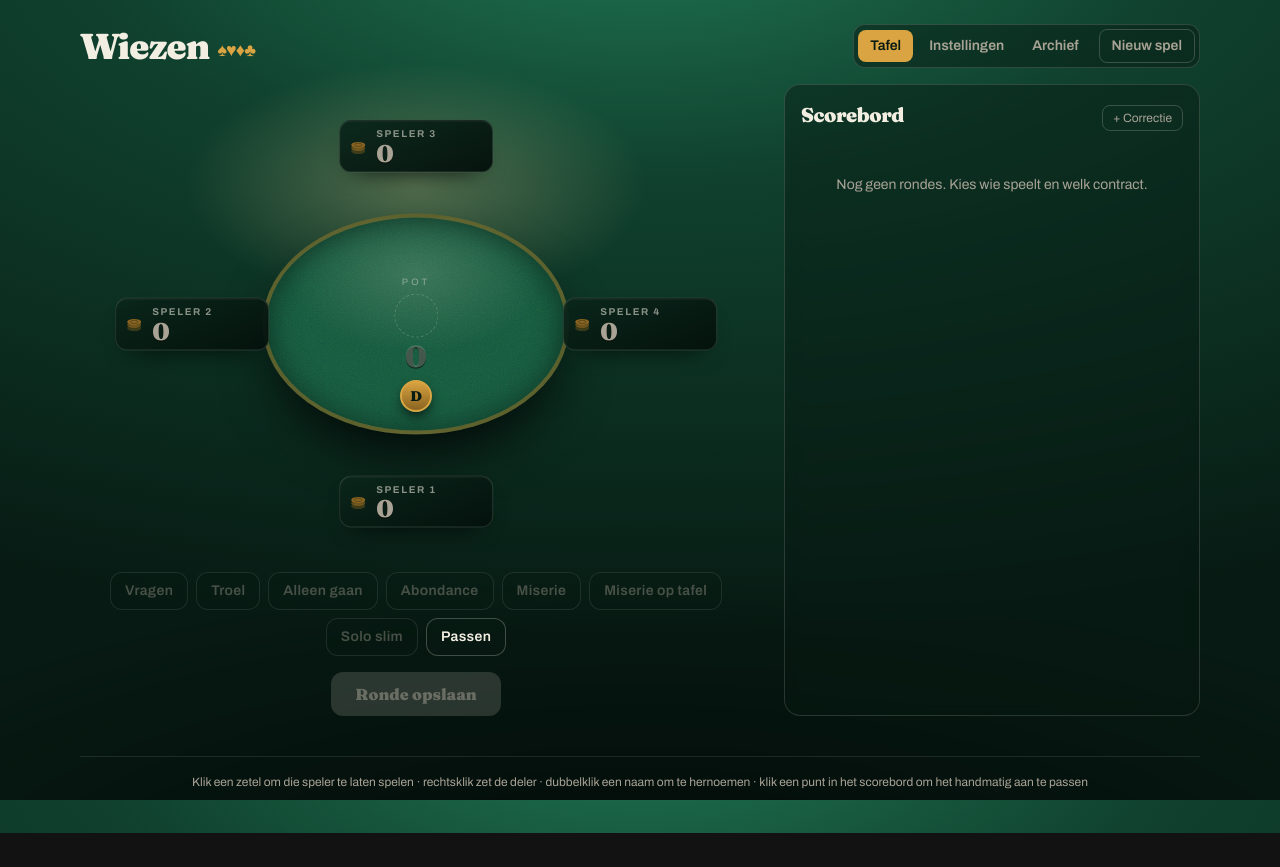
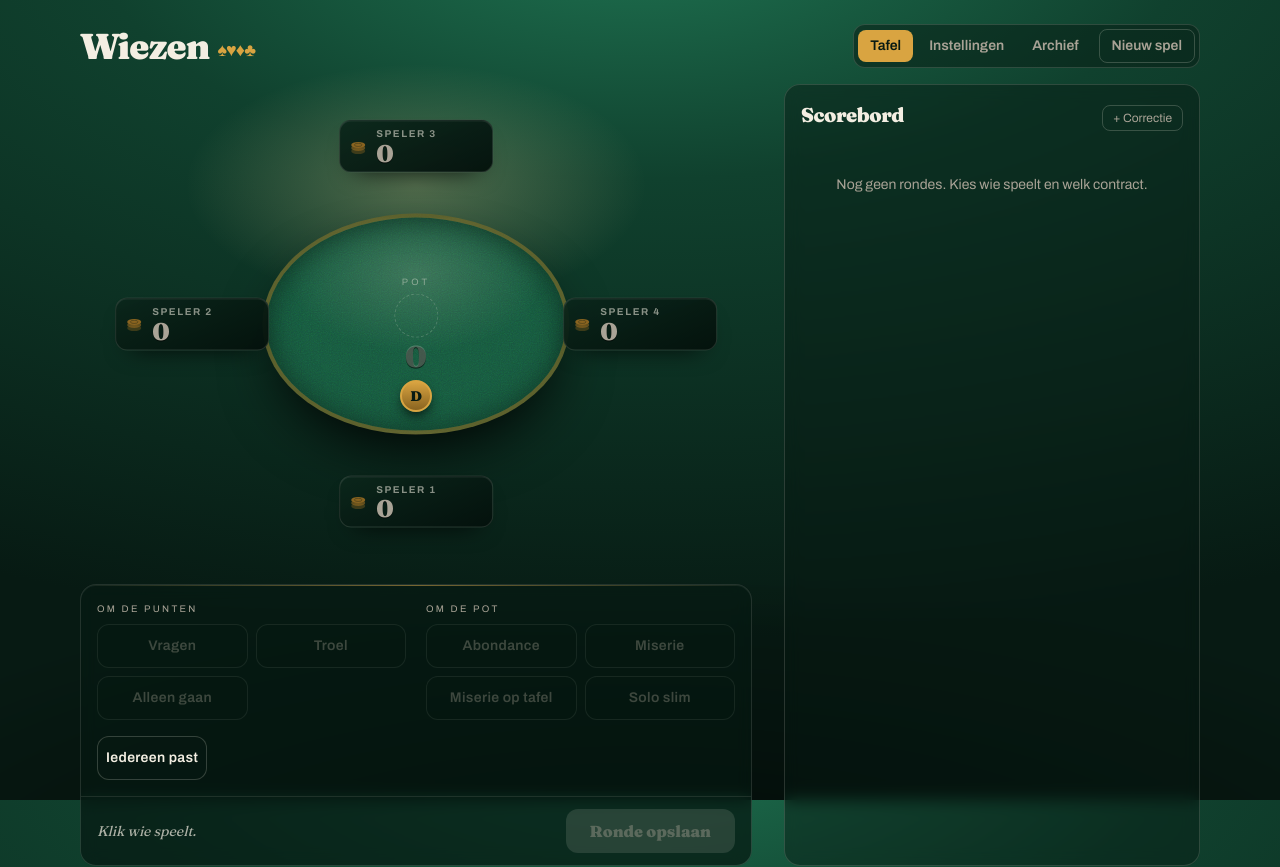
Before and after one commit to Laoujin/WiezeScoren, a React (Vite) app: page / in a window 1280 px wide. Shown: the top 867 px of the page. Before the commit the page ends 833 px from the top, so only its background shows below. Built offline with nearby package versions, Linux system fonts and the light colour scheme.

Commit message:
Lijn de contractknoppen uit in een paneel

```diff
--- a/src/ui/ContractKeuze.tsx
+++ b/src/ui/ContractKeuze.tsx
@@ -1,15 +1,14 @@
 import {
   AANTAL_MADAMS,
-  CONTRACT_NAMEN,
   SPEELBARE_CONTRACTEN,
   SPELER_IDS,
   isSpeelbaar,
   telMadams,
   type Config,
   type ContractType,
+  type SpeelbaarContract,
   type SpelerId,
 } from '../domein/contracten'
-import { ZETELS } from './zetels'
 
 const ALLE_AANTALLEN = Array.from({ length: 14 }, (_, i) => i)
 
@@ -19,6 +18,32 @@ function toegestaan(contract: ContractType, config: Config, aantalSpelers: numbe
   return config.contracten[contract].kampGroottes.includes(aantalSpelers)
 }
 
+type KnopProps = {
+  label: string
+  actief: boolean
+  bruikbaar: boolean
+  onClick: () => void
+}
+
+function ContractKnop({ label, actief, bruikbaar, onClick }: KnopProps) {
+  return (
+    <button
+      type="button"
+      disabled={!bruikbaar}
+      onClick={onClick}
+      className={`h-11 rounded-xl border px-2 text-sm font-semibold tracking-wide transition-all duration-150 ${
+        actief
+          ? 'border-messing bg-messing text-vilt-diep shadow-[0_0_26px_-6px_var(--color-messing)]'
+          : bruikbaar
+            ? 'border-krijt/20 bg-vilt-diep/60 text-krijt hover:-translate-y-0.5 hover:border-messing/70'
+            : 'cursor-not-allowed border-krijt/8 bg-vilt-diep/25 text-krijt-dof/35'
+      }`}
+    >
+      {label}
+    </button>
+  )
+}
+
 type Props = {
   config: Config
   spelers: string[]
@@ -26,6 +51,7 @@ type Props = {
   contract: ContractType | null
   slagen: number
   madams: Partial<Record<SpelerId, number>>
+  bericht: string
   kanOpslaan: boolean
   onContract: (contract: ContractType) => void
   onSlagen: (slagen: number) => void
@@ -41,6 +67,7 @@ export function ContractKeuze({
   contract,
   slagen,
   madams,
+  bericht,
   kanOpslaan,
   onContract,
   onSlagen,
@@ -48,55 +75,67 @@ export function ContractKeuze({
   onOpslaan,
   onWis,
 }: Props) {
-  const keuzes: ContractType[] = [...SPEELBARE_CONTRACTEN, 'passen']
   const gekozen = contract && isSpeelbaar(contract) ? config.contracten[contract] : null
   const gehaald = gekozen ? slagen === gekozen.slagenNodig : false
   const verdeeld = telMadams(madams)
 
+  const groepen: { titel: string; contracten: SpeelbaarContract[] }[] = [
+    {
+      titel: 'Om de punten',
+      contracten: SPEELBARE_CONTRACTEN.filter((c) => !config.contracten[c].wintDePot),
+    },
+    {
+      titel: 'Om de pot',
+      contracten: SPEELBARE_CONTRACTEN.filter((c) => config.contracten[c].wintDePot),
+    },
+  ]
+
   return (
-    <section className="mt-2 space-y-4">
-      <div className="flex flex-wrap justify-center gap-2">
-        {keuzes.map((keuze) => {
-          const kan = toegestaan(keuze, config, selectie.length)
-          const actief = contract === keuze
-          const naam = isSpeelbaar(keuze) ? config.contracten[keuze].naam : CONTRACT_NAMEN[keuze]
-          return (
-            <button
-              key={keuze}
-              type="button"
-              disabled={!kan}
-              onClick={() => onContract(keuze)}
-              className={`rounded-xl border px-3.5 py-2 text-sm font-semibold tracking-wide transition-all duration-150 ${
-                actief
-                  ? 'border-messing bg-messing text-vilt-diep shadow-[0_0_26px_-6px_var(--color-messing)]'
-                  : kan
-                    ? 'border-krijt/25 bg-vilt-diep/50 text-krijt hover:-translate-y-0.5 hover:border-messing/70'
-                    : 'cursor-not-allowed border-krijt/10 bg-vilt-diep/25 text-krijt-dof/40'
-              }`}
-            >
-              {naam}
-            </button>
-          )
-        })}
+    <section className="mt-5 overflow-hidden rounded-2xl border border-krijt/12 bg-vilt-diep/55 shadow-[inset_0_1px_0_rgba(255,255,255,0.06)] backdrop-blur-sm">
+      <div className="h-px bg-gradient-to-r from-transparent via-messing/50 to-transparent" />
+
+      <div className="grid gap-x-5 gap-y-4 p-4 sm:grid-cols-2">
+        {groepen.map((groep) => (
+          <div key={groep.titel}>
+            <p className="mb-2 text-[0.6rem] tracking-[0.24em] text-krijt-dof uppercase">
+              {groep.titel}
+            </p>
+            <div className="grid grid-cols-2 gap-2">
+              {groep.contracten.map((keuze) => (
+                <ContractKnop
+                  key={keuze}
+                  label={config.contracten[keuze].naam}
+                  actief={contract === keuze}
+                  bruikbaar={toegestaan(keuze, config, selectie.length)}
+                  onClick={() => onContract(keuze)}
+                />
+              ))}
+            </div>
+          </div>
+        ))}
+      </div>
+
+      <div className="px-4 pb-4">
+        <ContractKnop
+          label="Iedereen past"
+          actief={contract === 'passen'}
+          bruikbaar={toegestaan('passen', config, selectie.length)}
+          onClick={() => onContract('passen')}
+        />
       </div>
 
       {contract === 'passen' && (
-        <div className="animatie-open rounded-2xl border border-krijt/15 bg-vilt-diep/45 p-4">
-          <p className="mb-3 text-center text-xs tracking-[0.2em] text-krijt-dof uppercase">
-            Madams &middot; {verdeeld} van de {AANTAL_MADAMS} verdeeld &middot;{' '}
-            {config.madamWaarde} punten per stuk
+        <div className="animatie-open border-t border-krijt/10 px-4 py-4">
+          <p className="mb-3 text-[0.6rem] tracking-[0.24em] text-krijt-dof uppercase">
+            Madams &middot; {verdeeld} van de {AANTAL_MADAMS} &middot; {config.madamWaarde} punten
+            per stuk
           </p>
-          <div className="space-y-2">
+          <div className="space-y-1.5">
             {SPELER_IDS.map((speler) => {
               const aantal = madams[speler] ?? 0
               return (
-                <div key={speler} className="flex items-center gap-3">
-                  <span className="flex-1 truncate text-sm">
-                    <span className={ZETELS[speler].rood ? 'text-hart' : 'text-krijt-dof'}>
-                      {ZETELS[speler].kleur}
-                    </span>{' '}
-                    {spelers[speler]}
-                  </span>
+                <div key={speler} className="grid grid-cols-[1fr_auto_2.5rem] items-center gap-3">
+                  <span className="truncate text-sm">{spelers[speler]}</span>
                   <div className="flex gap-1">
                     {[0, 1, 2, 3, 4].map((n) => (
                       <button
@@ -114,7 +153,7 @@ export function ContractKeuze({
                       </button>
                     ))}
                   </div>
-                  <span className="w-12 text-right text-sm font-bold text-hart">
+                  <span className="text-right text-sm font-bold text-hart">
                     {aantal > 0 ? `-${aantal * config.madamWaarde}` : ''}
                   </span>
                 </div>
@@ -125,36 +164,36 @@ export function ContractKeuze({
       )}
 
       {gekozen && (
-        <div className="animatie-open rounded-2xl border border-krijt/15 bg-vilt-diep/45 p-4">
+        <div className="animatie-open border-t border-krijt/10 px-4 py-4">
           {gekozen.allesOfNiets ? (
-            <div className="flex items-center justify-center gap-3">
+            <div className="grid grid-cols-2 gap-2">
               <button
                 type="button"
                 onClick={() => onSlagen(gekozen.slagenNodig)}
-                className={`rounded-xl px-5 py-2.5 text-sm font-bold ${gehaald ? 'bg-munt text-vilt-diep' : 'border border-krijt/25 text-krijt-dof hover:text-krijt'}`}
+                className={`h-11 rounded-xl text-sm font-bold transition-colors ${gehaald ? 'bg-munt text-vilt-diep' : 'border border-krijt/20 text-krijt-dof hover:text-krijt'}`}
               >
                 Gehaald
               </button>
               <button
                 type="button"
                 onClick={() => onSlagen(gekozen.slagenNodig === 0 ? 1 : gekozen.slagenNodig - 1)}
-                className={`rounded-xl px-5 py-2.5 text-sm font-bold ${!gehaald ? 'bg-hart text-krijt' : 'border border-krijt/25 text-krijt-dof hover:text-krijt'}`}
+                className={`h-11 rounded-xl text-sm font-bold transition-colors ${!gehaald ? 'bg-hart text-krijt' : 'border border-krijt/20 text-krijt-dof hover:text-krijt'}`}
               >
                 Mislukt
               </button>
             </div>
           ) : (
             <>
-              <p className="mb-2 text-center text-xs tracking-[0.2em] text-krijt-dof uppercase">
+              <p className="mb-2 text-[0.6rem] tracking-[0.24em] text-krijt-dof uppercase">
                 Slagen &middot; {gekozen.slagenNodig} nodig
               </p>
-              <div className="flex flex-wrap justify-center gap-1.5">
+              <div className="grid grid-cols-7 gap-1.5">
                 {ALLE_AANTALLEN.map((n) => (
                   <button
                     key={n}
                     type="button"
                     onClick={() => onSlagen(n)}
-                    className={`h-9 w-9 rounded-lg text-sm font-bold transition-colors ${
+                    className={`h-9 rounded-lg text-sm font-bold transition-colors ${
                       n === slagen
                         ? 'bg-krijt text-vilt-diep'
                         : n >= gekozen.slagenNodig
@@ -171,24 +210,29 @@ export function ContractKeuze({
         </div>
       )}
 
-      <div className="flex justify-center gap-3">
-        <button
-          type="button"
-          disabled={!kanOpslaan}
-          onClick={onOpslaan}
-          className="rounded-xl bg-messing px-6 py-2.5 font-display text-base font-black text-vilt-diep transition-transform hover:scale-[1.03] disabled:cursor-not-allowed disabled:bg-krijt/15 disabled:text-krijt-dof/50"
-        >
-          Ronde opslaan
-        </button>
-        {(contract || selectie.length > 0) && (
+      <div className="flex flex-wrap items-center justify-between gap-3 border-t border-krijt/10 bg-vilt-diep/40 px-4 py-3">
+        <p className="min-w-0 flex-1 truncate font-display text-sm text-krijt/70 italic">
+          {bericht || 'Klik wie speelt.'}
+        </p>
+        <div className="flex gap-2">
+          {(contract || selectie.length > 0) && (
+            <button
+              type="button"
+              onClick={onWis}
+              className="h-11 rounded-xl border border-krijt/20 px-4 text-sm text-krijt-dof transition-colors hover:text-krijt"
+            >
+              Wissen
+            </button>
+          )}
           <button
             type="button"
-            onClick={onWis}
-            className="rounded-xl border border-krijt/20 px-4 py-2.5 text-sm text-krijt-dof hover:text-krijt"
+            disabled={!kanOpslaan}
+            onClick={onOpslaan}
+            className="h-11 rounded-xl bg-messing px-6 font-display text-base font-black text-vilt-diep transition-transform hover:scale-[1.03] disabled:cursor-not-allowed disabled:bg-krijt/12 disabled:text-krijt-dof/40"
           >
-            Wissen
+            Ronde opslaan
           </button>
-        )}
+        </div>
       </div>
     </section>
   )
```
